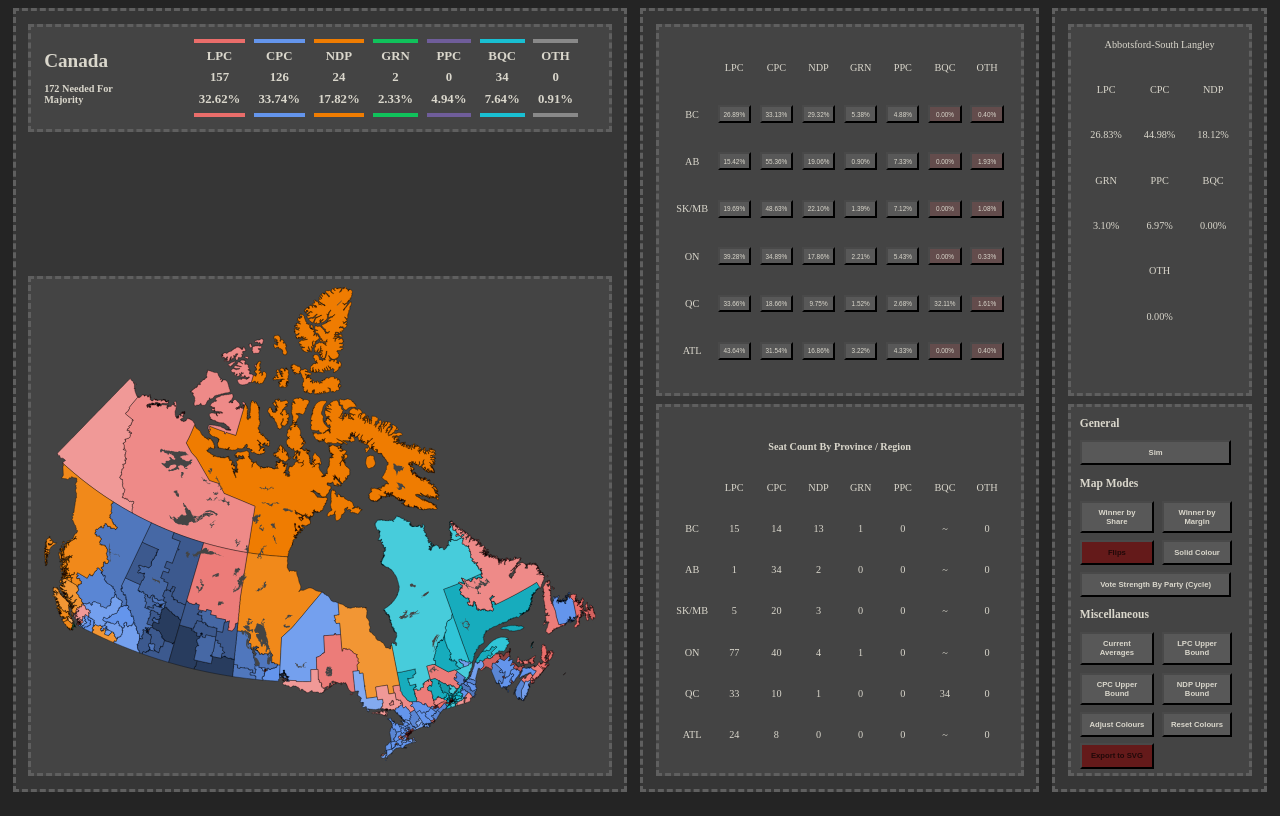
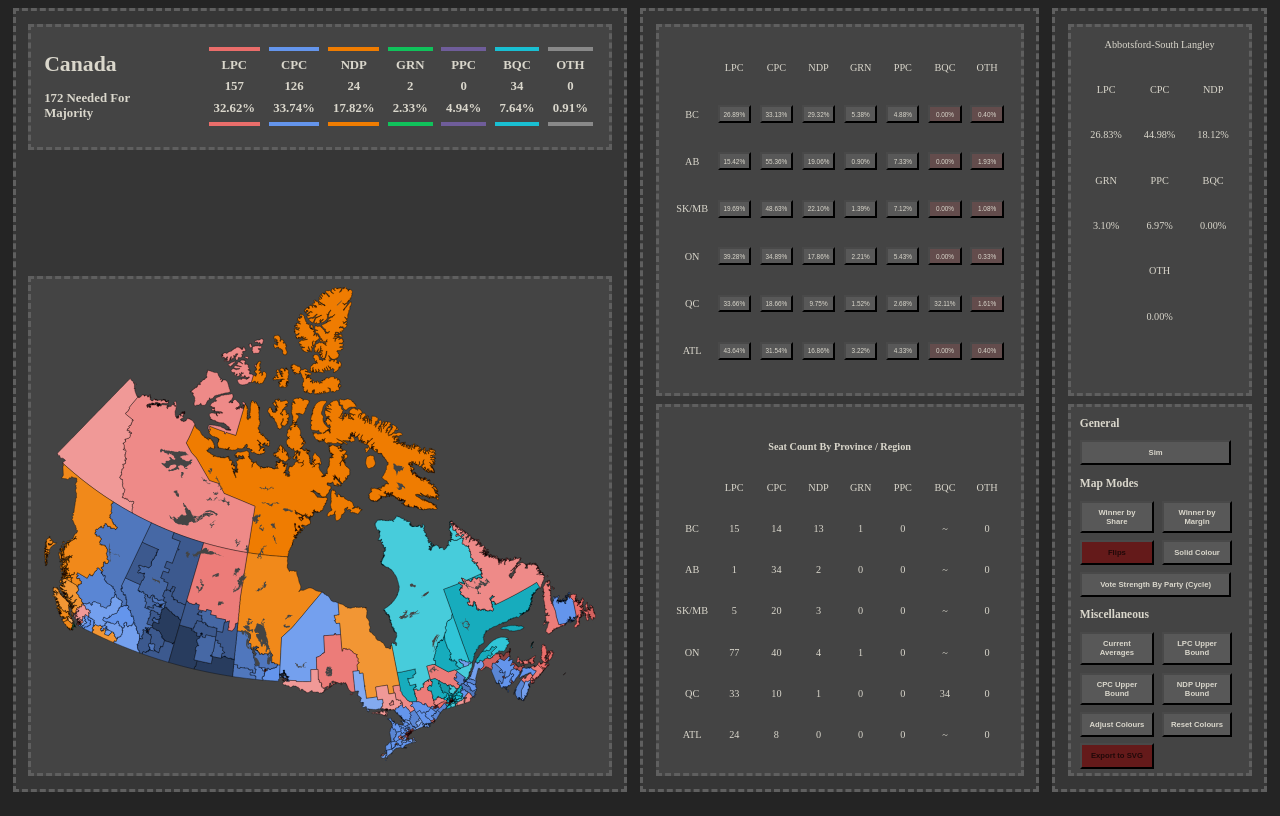
Before and after one commit to alx1010/parlasim-2, a plain HTML site: page index.html in a window 1280 px wide. Drawn offline with Linux system fonts and the light colour scheme.

Commit message:
better styling for head

```diff
--- a/index.html
+++ b/index.html
@@ -12,9 +12,9 @@
 		<div id="content">
 			<div id="wrapper-left">
 				<div id="head">
-					<div style="width: 20%;">
+					<div style="width: 25%;">
 						<p class="heading-text">Canada</p>
-						<p style="font-size: 0.8vw;" class="heading-text">172 Needed For Majority</p>
+						<p style="font-size: 1vw;" class="heading-text">172 Needed For Majority</p>
 					</div>
 					<div id="pv-table">
 						<div class="pvAccents" style="background-color: red; width: 95%; height: 0.5vh"></div>
--- a/styles.css
+++ b/styles.css
@@ -17,7 +17,7 @@ body {
 #head {
 	padding: 1.5vh 1vw;
 	display: flex;
-	gap: 3vw;
+	gap: 2vw;
 	align-items: center;
 	background-color: var(--box-colour);
 	border-style: dashed;
@@ -201,7 +201,7 @@ body {
 
 .heading-text {
 	margin: 10% 0;
-	font-size: 1.5vw;
+	font-size: 1.7vw;
 	font-weight: bold;
 	color: var(--font-colour);
 }
```
